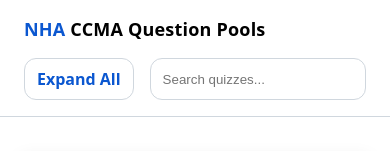
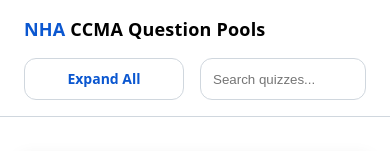
Before and after one commit to julesxl/nha-ccma, a plain HTML site: page index.html in a window 390 px wide. Shown: the top 151 px of the page. Drawn offline with Linux system fonts and the light colour scheme.

Commit message:
Update styles.css

```diff
--- a/styles.css
+++ b/styles.css
@@ -76,13 +76,19 @@
 }
 
 .toggle-all-btn {
-  flex: 0 0 auto;
-  padding: 0 14px;
+  flex: 0 0 172px;
+  width: 172px;
+  display: inline-flex;
+  align-items: center;
+  justify-content: center;
+  padding: 0 10px;
   cursor: pointer;
   font: inherit;
-  font-size: 18px;
+  font-size: 15px;
   font-weight: 700;
+  line-height: 1;
   white-space: nowrap;
+  text-align: center;
 }
 
 .toggle-all-btn.expand {
@@ -372,9 +378,11 @@
   }
 
   .toggle-all-btn {
-    font-size: 16px;
-    padding-left: 12px;
-    padding-right: 12px;
+    flex-basis: 160px;
+    width: 160px;
+    font-size: 14px;
+    padding-left: 10px;
+    padding-right: 10px;
   }
 }
 
```
